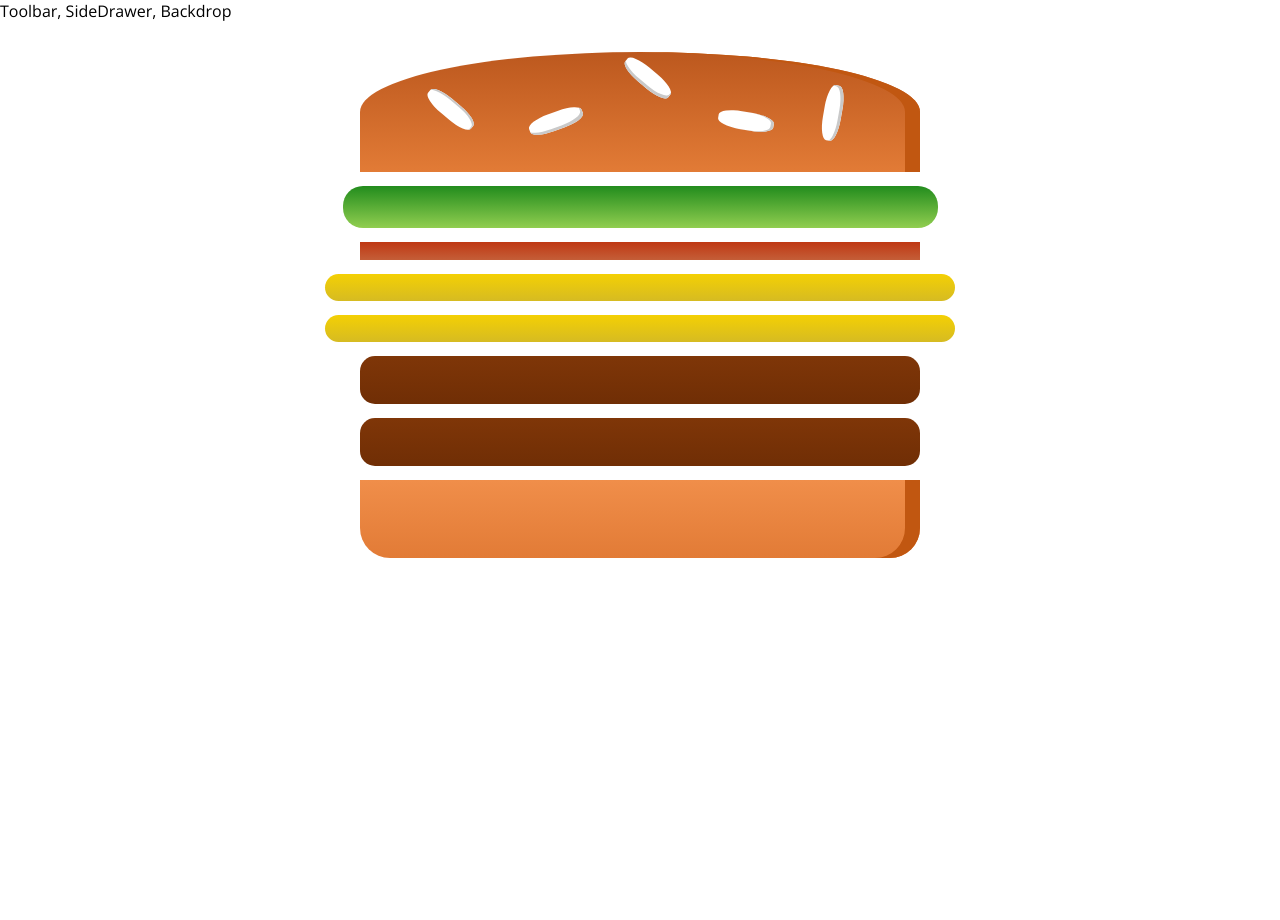
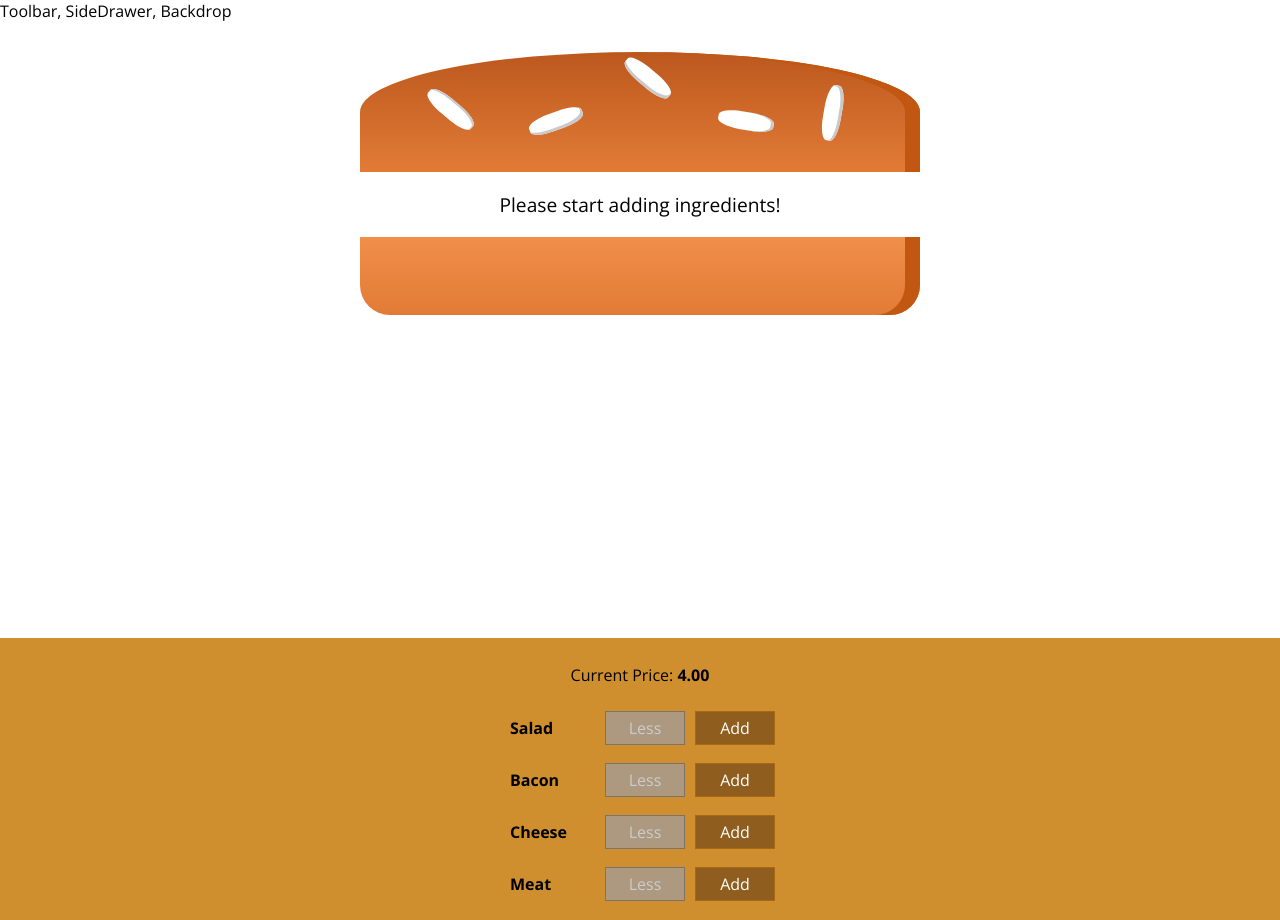
Before and after one commit to franjaviersans/ReactUdemyCourse, a React app in the folder BurgerBuilder/: page / in a window 1280 px wide. Before the commit the page ends 800 px from the top, so only its background shows below. Built offline with nearby package versions, Linux system fonts and the light colour scheme.

Commit message:
Now ingredients can be added dynamically, and the price of the burger is calculated depending of the ingredients

```diff
--- /dev/null
+++ b/BurgerBuilder/src/components/Burger/BuildControls/BuildControl/BuildControl.css
@@ -0,0 +1,56 @@
+.BuildControl {
+    display: flex;
+    justify-content: space-between;
+    align-items: center;
+    margin: 5px 0;
+}
+
+.BuildControl button {
+    display: block;
+    font: inherit;
+    padding: 5px;
+    margin: 0 5px;
+    width: 80px;
+    border: 1px solid #AA6817;
+    cursor: pointer;
+    outline: none;
+}
+
+.BuildControl button:disabled {
+    background-color: #AC9980;
+    border: 1px solid #7E7365;
+    color: #ccc;
+    cursor: default;
+}
+
+.BuildControl button:hover:disabled {
+    background-color: #AC9980;
+    color: #ccc;
+    cursor: not-allowed;
+}
+
+.Label {
+    padding: 10px;
+    font-weight: bold;
+    width: 80px;
+}
+
+.BuildControl .Less {
+    background-color: #D39952;
+    color: white;
+}
+
+.BuildControl .More {
+    background-color: #8F5E1E;
+    color: white;
+}
+
+.BuildControl .Less:hover, .BuildControl .Less:active {
+    background-color: #DAA972;
+    color: white;
+}
+
+.BuildControl .More:hover,.BuildControl .More:active {
+    background-color: #99703F;
+    color: white;
+}
--- /dev/null
+++ b/BurgerBuilder/src/components/Burger/BuildControls/BuildControl/BuildControl.js
@@ -0,0 +1,24 @@
+import React from 'react';
+
+import classes from './BuildControl.css'
+
+const buildControl = (props) => {
+	return (<div className={classes.BuildControl}>
+		<div className={classes.Label}>{props.label}</div>
+		<button
+			className={classes.Less}
+			onClick={props.removed}
+			disabled={props.disabled}
+		>
+			Less
+		</button>
+		<button
+			className={classes.More}
+			onClick={props.added}
+		>
+			Add
+		</button>
+	</div>);
+};
+
+export default buildControl;
--- /dev/null
+++ b/BurgerBuilder/src/components/Burger/BuildControls/BuildControls.css
@@ -0,0 +1,10 @@
+.BuildControls {
+	width: 100%;
+	background-color: #CF8F2E;
+	display: flex;
+	flex-flow: column;
+	align-items:  center;
+	box-shadow: 0 2px 1px #ccc;
+	margin: auto;
+	padding: 10px 0;
+}
--- /dev/null
+++ b/BurgerBuilder/src/components/Burger/BuildControls/BuildControls.js
@@ -0,0 +1,32 @@
+import React from 'react';
+
+import classes from './BuildControls.css';
+import BuildControl from './BuildControl/BuildControl';
+
+const controls = [
+	{label: 'Salad', type: 'salad'},
+	{label: 'Bacon', type: 'bacon'},
+	{label: 'Cheese', type: 'cheese'},
+	{label: 'Meat', type: 'meat'},
+];
+
+const buildControls = (props) => {
+
+	return(
+	<div className={classes.BuildControls}>
+		<p>Current Price: <strong>{props.price.toFixed(2)}</strong></p>
+		{controls.map( ctrl => (
+			<BuildControl
+				key={ctrl.label}
+				label={ctrl.label}
+				added={() => props.ingredientAdded(ctrl.type)}
+				removed={() => props.ingredientRemove(ctrl.type)}
+				disabled={props.disabled[ctrl.type]}
+				/>
+		))}
+	</div>
+	);
+};
+
+
+export default buildControls;
--- a/BurgerBuilder/src/components/Burger/Burger.js
+++ b/BurgerBuilder/src/components/Burger/Burger.js
@@ -5,13 +5,20 @@
 
 
 const burger = (props) => {
-	//transform the engredients into an array of BurgerIngredients
-	const transformedIngredients = Object.keys(props.ingredients)
+	//transform the ingredients' object into an array of BurgerIngredients
+	let transformedIngredients = Object.keys(props.ingredients)
 		.map( igKey => {
 			return [...Array(props.ingredients[igKey])].map( (_, i) => {
 				return <BurgerIngredient key={igKey + i} type={igKey} />
 			});
-		});
+		})
+		.reduce((arr, el) => {
+			return arr.concat(el)
+		}, []);
+
+	if(transformedIngredients.length === 0){
+		transformedIngredients = <p> Please start adding ingredients!</p>
+	}
 
 	//always draw top and bottom
 	return (
--- a/BurgerBuilder/src/containers/BurgerBuilder/BurgerBuilder.js
+++ b/BurgerBuilder/src/containers/BurgerBuilder/BurgerBuilder.js
@@ -2,6 +2,16 @@
 
 import Aux from '../../hoc/AuxHOC';
 import Burger from '../../components/Burger/Burger'
+import BuildControls from '../../components/Burger/BuildControls/BuildControls';
+
+
+const INGREDIENT_PRICES = {
+	salad: 0.5,
+	bacon: 0.4,
+	cheese: 1.3,
+	meat: 0.7,
+};
+
 
 class BurgerBuilder extends Component{
 
@@ -12,17 +22,62 @@
 
 	state = {
 		ingredients: {
-			salad: 1,
-			bacon: 1,
-			cheese: 2,
-			meat: 2
-		}
+			salad: 0,
+			bacon: 0,
+			cheese: 0,
+			meat: 0
+		},
+		totalPrice: 4
+	}
+
+	addIngredientHandler = (type) => {
+		const count = this.state.ingredients[type] + 1;
+		const updatedIngredients = {...this.state.ingredients};
+
+		updatedIngredients[type] = count;
+
+		const newPrice = this.state.totalPrice + INGREDIENT_PRICES[type];
+
+		this.setState({
+			totalPrice: newPrice,
+			ingredients: updatedIngredients,
+		});
+	}
+
+	removeIngredientHandler = (type) => {
+		let count = this.state.ingredients[type] - 1;
+		const updatedIngredients = {...this.state.ingredients};
+
+
+		if(count < 0 ) count = 0;
+		updatedIngredients[type] = count;
+
+		const newPrice = this.state.totalPrice - INGREDIENT_PRICES[type];
+
+		this.setState({
+			totalPrice: newPrice,
+			ingredients: updatedIngredients,
+		});
 	}
 
 	render () {
+
+		const disabledInfo = {
+			...this.state.ingredients
+		};
+
+		for(let key in disabledInfo){
+			disabledInfo[key] = disabledInfo[key] <= 0;
+		}
+
 		return (
 			<Aux>
 				<Burger ingredients={this.state.ingredients}/>
+				<BuildControls
+					ingredientAdded={this.addIngredientHandler}
+					ingredientRemove={this.removeIngredientHandler}
+					disabled={disabledInfo}
+					price={this.state.totalPrice}/>
 			</Aux>
 		);
 	}
```
